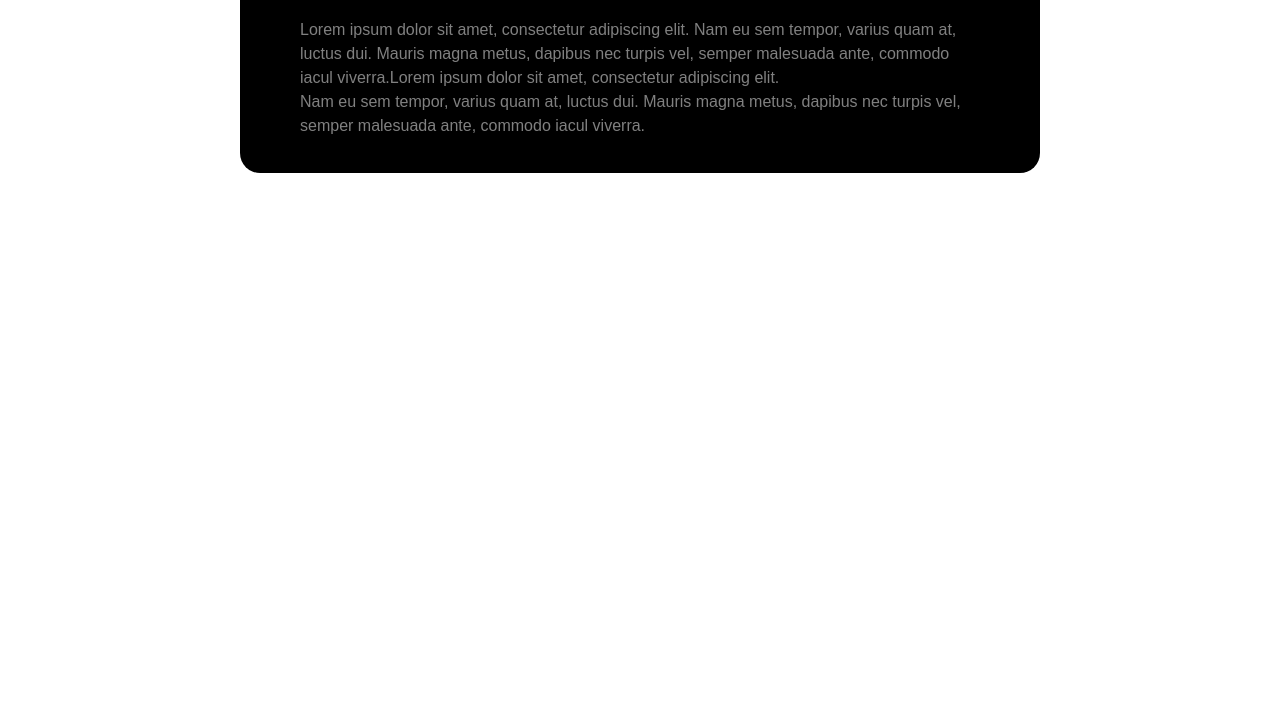
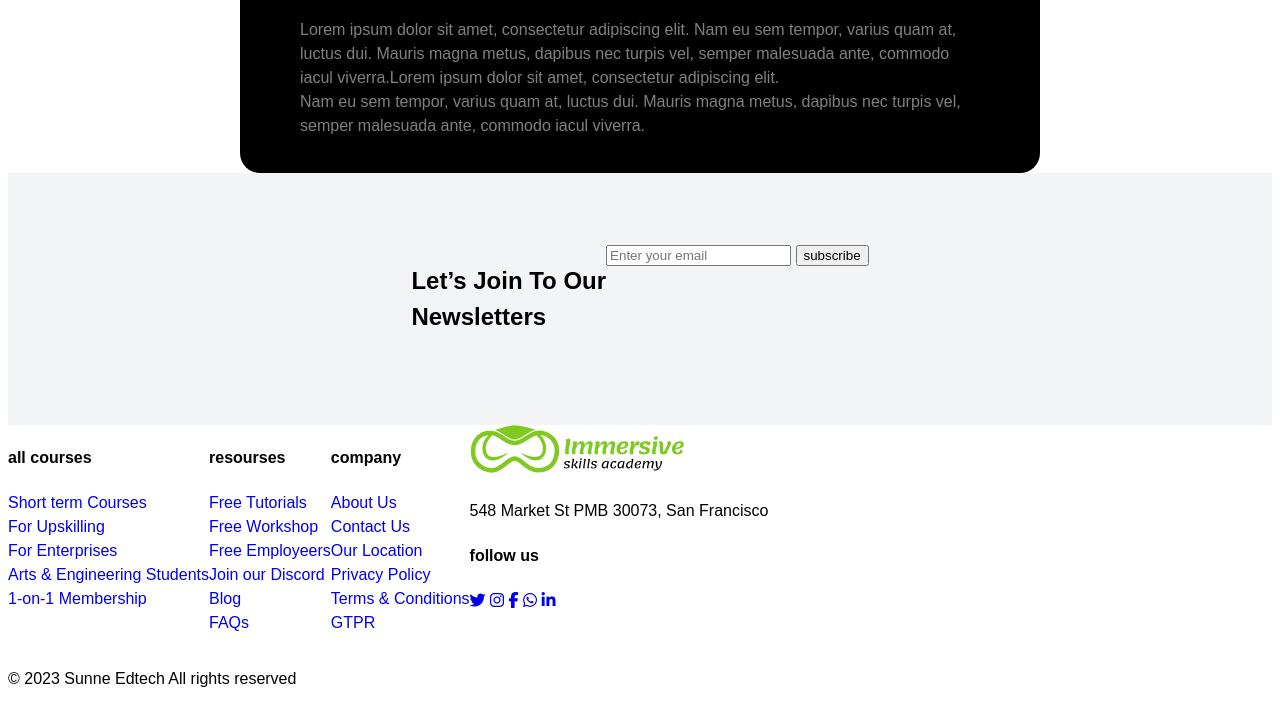
Before and after one commit to baluhariprasath/Immersive-Skills-Academy, a plain HTML site: page main.html in a window 1280 px wide. Shown: the part 2724-3431 px from the top of the page. Before the commit the page ends 2905 px from the top, so only its background shows below. Drawn offline with Linux system fonts and the light colour scheme.

Commit message:
07/02/24 commit changes
HTML file updated

```diff
--- a/main.html
+++ b/main.html
@@ -361,10 +361,84 @@
     				</div>
     			</div>
     		</section>
+
+
+    		<!-- subscribe form   -->
+    		<section class="join-section" style="background-color: #F3F4F5;display: flex;padding: 70px 0;">
+    			<div class="container" style="max-width: 1200px;margin: auto;">
+    				<div class="row">
+    					<div class="col-md-4">
+    						<h2>Let’s Join To Our</br> Newsletters</h2>
+    					</div>
+    					<div class="col-md-8">
+    						<form class="form-inline">
+    							<input type="email" name="email" id="email" placeholder="Enter your email">
+    							<input type="submit" class="button" id="submit" value="subscribe"></input>
+    						</form>
+    					</div>
+    				</div>
+    			</div>
+    		</section>
     	</main>
 
     	<!--  Footer section   -->
+    	<footer class="footer">
+    		<div class="container">
+    			<div class="row">
+    				<div class="footer-col">
+    					<h4>all courses</h4>
+    					<ul>
+    						<li><a href="#">Short term Courses</a></li>
+    						<li><a href="#">For Upskilling</a></li>
+    						<li><a href="#">For Enterprises</a></li>
+    						<li><a href="#">Arts & Engineering Students</a></li>
+    						<li><a href="#">1-on-1 Membership</a></li>
+    					</ul>
+    				</div>
+    				<div class="footer-col">
+    					<h4>resourses</h4>
+    					<ul>
+    						<li><a href="#">Free Tutorials</a></li>
+    						<li><a href="#">Free Workshop</a></li>
+    						<li><a href="#">Free Employeers</a></li>
+    						<li><a href="#">Join our Discord</a></li>
+    						<li><a href="#">Blog</a></li>
+    						<li><a href="#">FAQs</a></li>
+    					</ul>
+    				</div>
+    				<div class="footer-col">
+    					<h4>company</h4>
+    					<ul>
+    						<li><a href="#">About Us</a></li>
+    						<li><a href="#">Contact Us</a></li>
+    						<li><a href="#">Our Location</a></li>
+    						<li><a href="#">Privacy Policy</a></li>
+    						<li><a href="#">Terms & Conditions</a></li>
+    						<li><a href="#">GTPR</a></li>
+    					</ul>
+    				</div>
+    				<div class="footer-col">
+    					<img src="assets/images/ISA_Logo (2).png" alt="footer-logo">
+    					<p>548 Market St PMB 30073, San Francisco</p>
 
+    					<h4>follow us</h4>
+    					<div class="social-links">
+    						<a href="#"><i class="fa-brands fa-twitter"></i></a>
+    						<a href="#"><i class="fa-brands fa-instagram"></i></a>
+    						<a href="#"><i class="fa-brands fa-facebook-f"></i></a>
+    						<a href="#"><i class="fa-brands fa-whatsapp"></i></a>
+    						<a href="#"><i class="fab fa-linkedin-in"></i></a>
+    					</div>
+    				</div>
+    			</div>
+    		</div>
+    		<div class="copyright_widget">
+	            <div class="container">
+	                <p class="copyright_text text-center mb-0">© 2023 Sunne Edtech All rights
+	                    reserved</p>
+	            </div>
+        	</div>
+    	</footer>
     </div>
 <!--     <script src="assets/js/script.js"></script>
     <script src="https://unpkg.com/swiper/swiper-bundle.js"></script>
```
